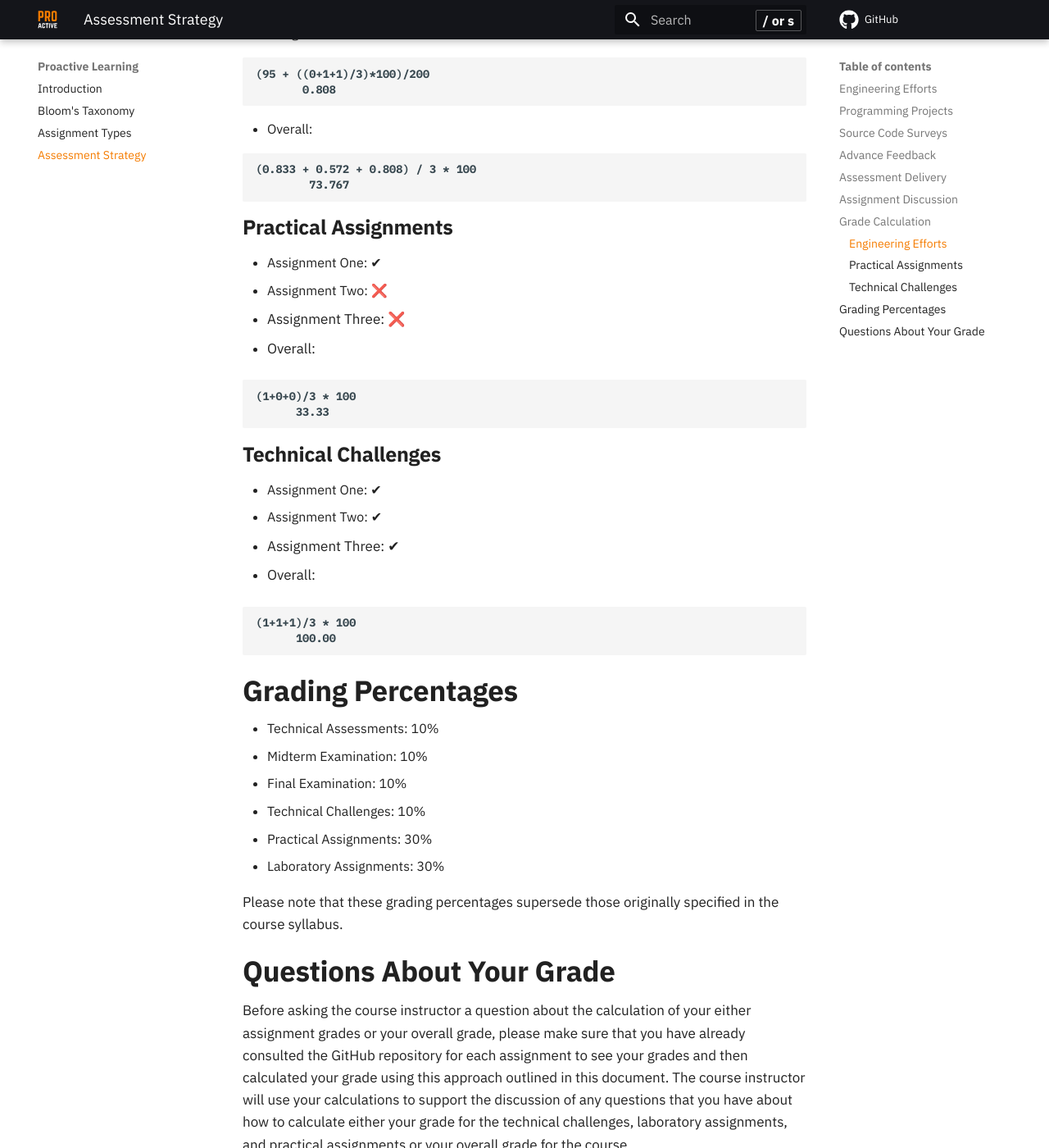
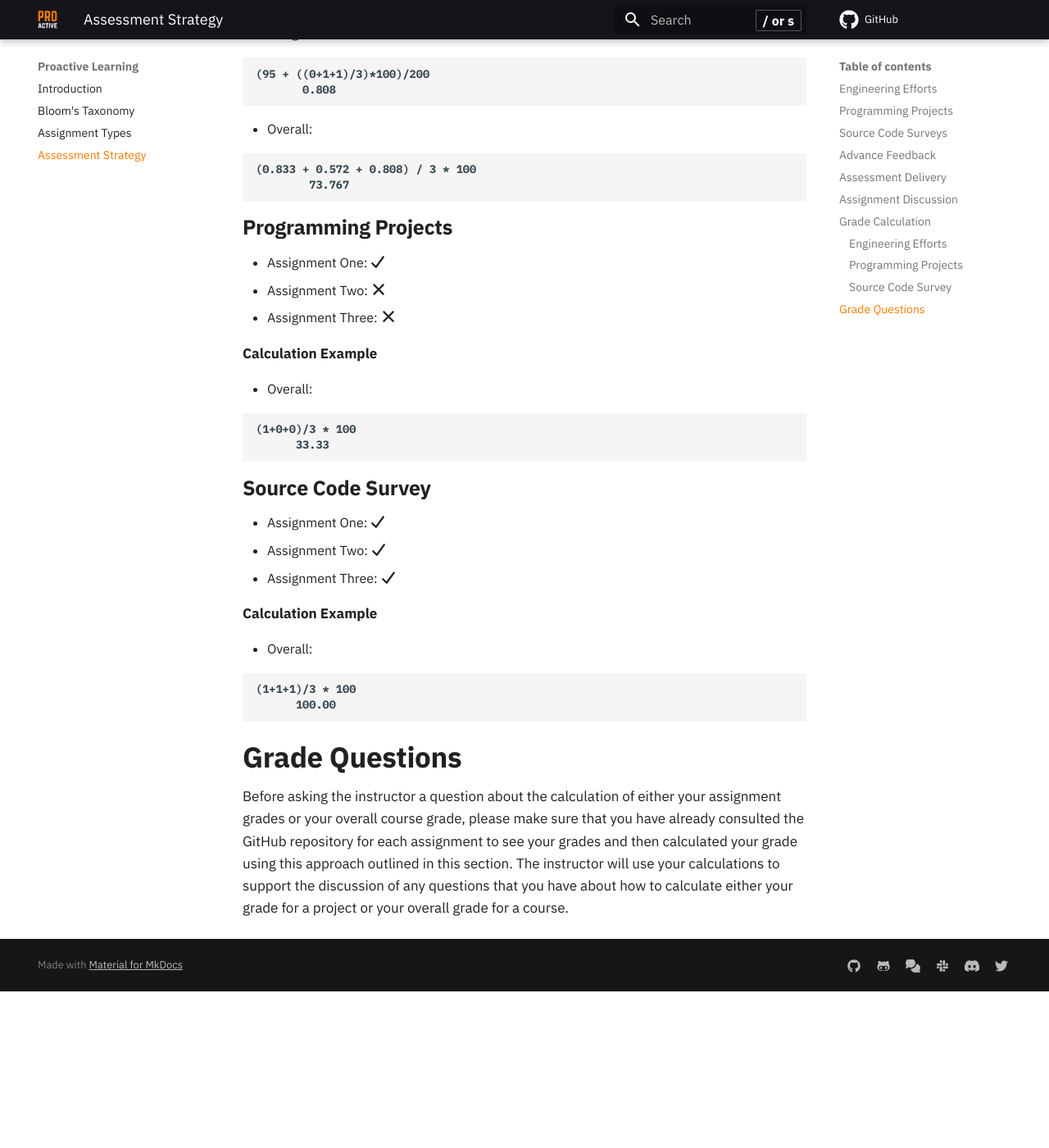
Before and after one commit to ProactiveProgrammers/www.proactiveprogrammers.com, an MkDocs documentation site: the page built from docs/proactive-learning/assessment-strategy.md, in a window 1280 px wide and 1400 px high, scrolled down 4461 px. Shown: the whole window at 82% size. Built offline with MkDocs 1.6.1 and Material for MkDocs 9.7.7, drawn with Linux system fonts in a browser that asks for light colours; comment, search, counter and statistics services are not loaded; after the commit the page ends 5670 px from its top, so only the background shows below that; some of the changed text lies outside the part shown.

Commit message:
feat: Finish examples of grade calculation in assessment-strategy.md.

````diff
--- a/docs/proactive-learning/assessment-strategy.md
+++ b/docs/proactive-learning/assessment-strategy.md
@@ -155,15 +155,16 @@ technical topics developed as part of the project.
 The instructor will convert the specification-based grades that a learner
 received to a numerical grade for each type of assignment. The following example
 illustrates the calculation of a grade under the simplifying assumption that
-there are three of each type of assignment with the following grades:
+there are three of each type of assignment with the grade(s) given next to the
+name of the assignment:
 
 ### Engineering Efforts
 
 - Assignment One: 100%, :fontawesome-solid-check:, :fontawesome-solid-check:, :fontawesome-solid-times:
 - Assignment Two: 81%, :fontawesome-solid-times:, :fontawesome-solid-check:, :fontawesome-solid-times:
-- Assignment Three: 95%, ❌, ✔, ✔
+- Assignment Three: 95%, :fontawesome-solid-times:, :fontawesome-solid-check:, :fontawesome-solid-check:
 
-Laboratory Assignment Grade:
+**Calculation Example**
 
 - Assignment One:
 
@@ -193,11 +194,13 @@ Laboratory Assignment Grade:
           73.767
   ```
 
-### Practical Assignments
+### Programming Projects
 
-- Assignment One: ✔
-- Assignment Two: ❌
-- Assignment Three: ❌
+- Assignment One: :fontawesome-solid-check:
+- Assignment Two: :fontawesome-solid-times:
+- Assignment Three: :fontawesome-solid-times:
+
+**Calculation Example**
 
 - Overall:
 
@@ -206,11 +209,13 @@ Laboratory Assignment Grade:
         33.33
   ```
 
-### Technical Challenges
+### Source Code Survey
 
-- Assignment One: ✔
-- Assignment Two: ✔
-- Assignment Three: ✔
+- Assignment One: :fontawesome-solid-check:
+- Assignment Two: :fontawesome-solid-check:
+- Assignment Three: :fontawesome-solid-check:
+
+**Calculation Example**
 
 - Overall:
 
@@ -219,25 +224,12 @@ Laboratory Assignment Grade:
         100.00
   ```
 
-## Grading Percentages
+## Grade Questions
 
-- Technical Assessments: 10%
-- Midterm Examination: 10%
-- Final Examination: 10%
-- Technical Challenges: 10%
-- Practical Assignments: 30%
-- Laboratory Assignments: 30%
-
-Please note that these grading percentages supersede those originally specified
-in the course syllabus.
-
-## Questions About Your Grade
-
-Before asking the course instructor a question about the calculation of your
-either assignment grades or your overall grade, please make sure that you have
+Before asking the instructor a question about the calculation of either your
+assignment grades or your overall course grade, please make sure that you have
 already consulted the GitHub repository for each assignment to see your grades
-and then calculated your grade using this approach outlined in this document.
-The course instructor will use your calculations to support the discussion of
-any questions that you have about how to calculate either your grade for the
-technical challenges, laboratory assignments, and practical assignments or your
-overall grade for the course.
+and then calculated your grade using this approach outlined in this section. The
+instructor will use your calculations to support the discussion of any questions
+that you have about how to calculate either your grade for a project or your
+overall grade for a course.
````
